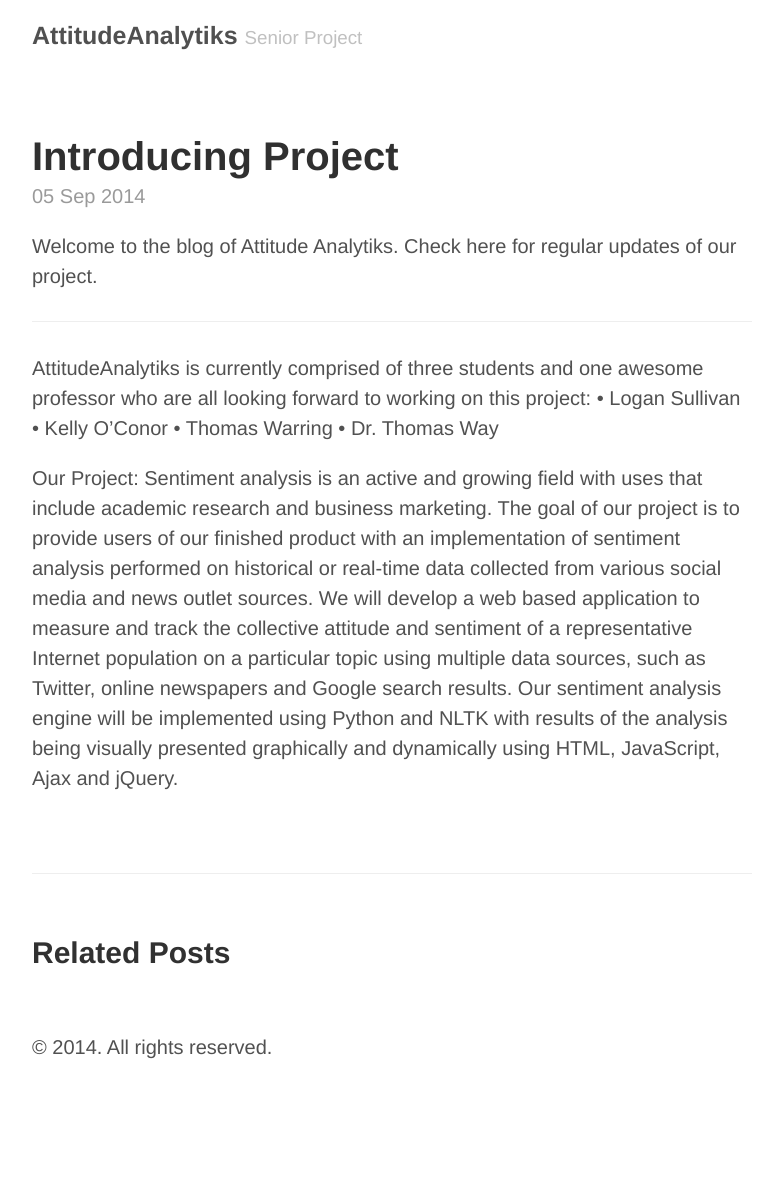
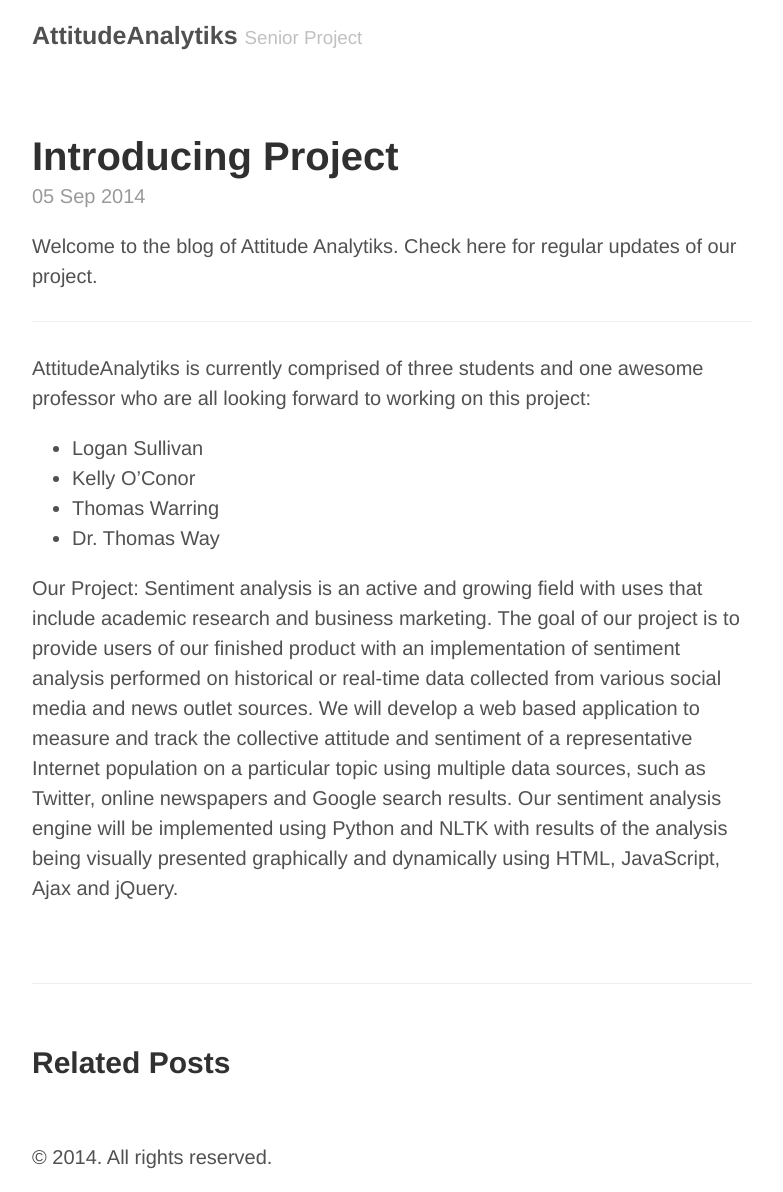
Before and after one commit to AttitudeAnalytiks/AttitudeAnalytiks.github.io, a Jekyll site: the page built from _posts/2014-09-05-introducing-project.md, in a window 1280 px wide. Shown: the whole page, without its empty margins (248-1031 px from the left). Built offline with Jekyll 4.4.1, drawn with Linux system fonts in a browser that asks for light colours; Markdown is read by kramdown in place of the engine named in the settings; before the commit the page ends 1082 px from its top, so only the background shows below that.

```diff
--- a/_posts/2014-09-05-introducing-project.md
+++ b/_posts/2014-09-05-introducing-project.md
@@ -8,10 +8,10 @@ Welcome to the blog of Attitude Analytiks. Check here for regular updates of our
 ----
 
 AttitudeAnalytiks is currently comprised of three students and one awesome professor who are all looking forward to working on this project:
-•	Logan Sullivan
-•	Kelly O'Conor
-•	Thomas Warring
-•	Dr. Thomas Way
+*	Logan Sullivan
+*	Kelly O'Conor
+*	Thomas Warring
+*	Dr. Thomas Way
 
 Our Project:
 Sentiment analysis is an active and growing field with uses that include academic research and business marketing. The goal of our project is to provide users of our finished product with an implementation of sentiment analysis performed on historical or real-time data collected from various social media and news outlet sources. We will develop a web based application to measure and track the collective attitude and sentiment of a representative Internet population on a particular topic using multiple data sources, such as Twitter, online newspapers and Google search results. Our sentiment analysis engine will be implemented using Python and NLTK with results of the analysis being visually presented graphically and dynamically using HTML, JavaScript, Ajax and jQuery.
```
